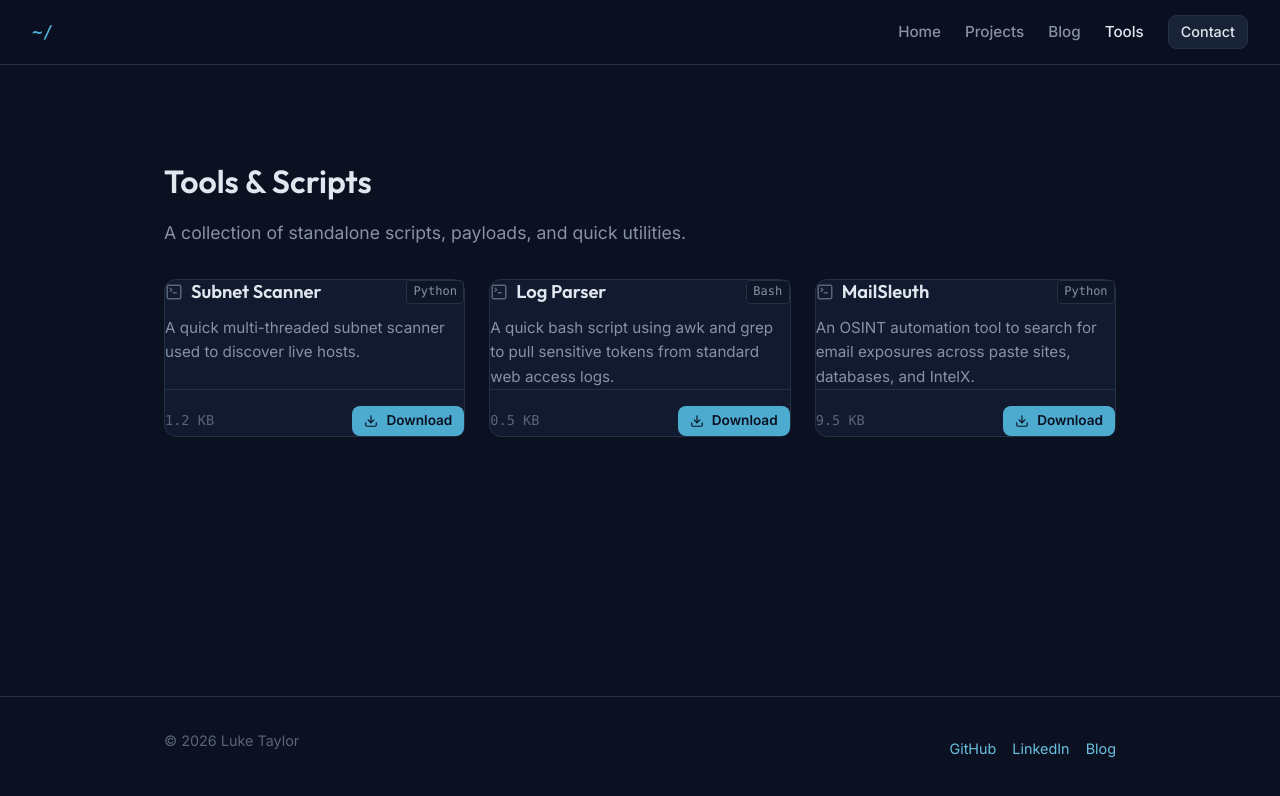
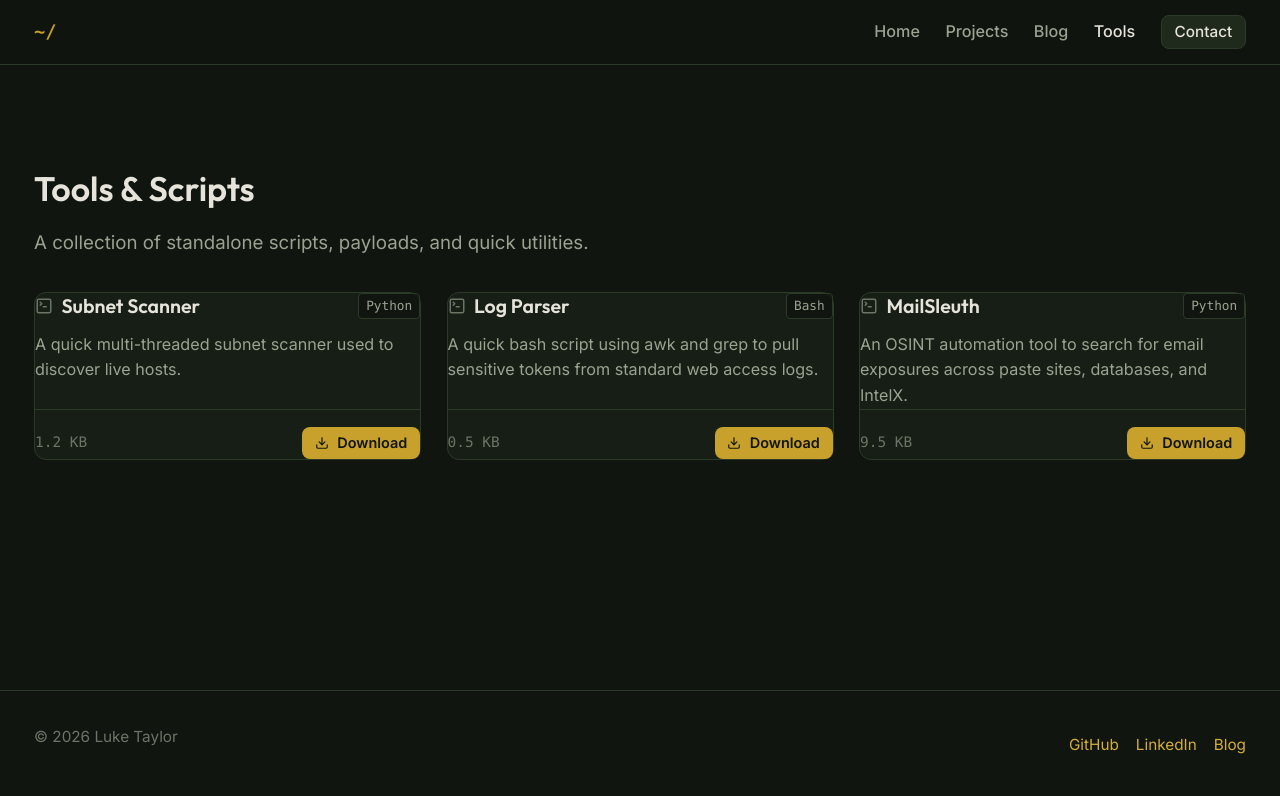
Before and after one commit to luketnc/LukeTaylorPortfolio, a React (Vite) app: page /#/tools in a window 1280 px wide. Shown: the top 796 px of the page. Built offline with nearby package versions, Linux system fonts and the light colour scheme.

Commit message:
Updated the look of the site
color schemes

```diff
--- a/src/index.css
+++ b/src/index.css
@@ -1,26 +1,27 @@
 @import url('https://fonts.googleapis.com/css2?family=Inter:wght@400;500;600;700&family=Outfit:wght@500;600;700&display=swap');
 
 :root {
-  /* Brand & Neutrals - Deep Navy */
-  --bg-color: #0b1121;
-  --surface-color: #111a2e;
-  --surface-hover: #182338;
-  --border-color: #243044;
+  /* Base - Field Olive. Warm, desaturated green-black. Deliberately not the
+     navy/cyan or neon "matrix" green that every security site defaults to. */
+  --bg-color: #10150f;
+  --surface-color: #171e15;
+  --surface-hover: #1f2a1c;
+  --border-color: #2c3a28;
 
-  --text-primary: #e1e7ef;
-  --text-secondary: #8892a4;
-  --text-muted: #5b6578;
+  --text-primary: #e6e4da;
+  --text-secondary: #9aa391;
+  --text-muted: #6b7566;
 
-  /* Accents - Steel Teal */
-  --accent-color: #4dabcf;
-  --accent-hover: #6bc0e0;
-  --accent-text: #6bc0e0;
-  --accent-glow: rgba(77, 171, 207, 0.12);
+  /* Accent - Brass. Warm metal against olive, like field equipment. */
+  --accent-color: #c8a02c;
+  --accent-hover: #e0b94a;
+  --accent-text: #d4ae3c;
+  --accent-glow: rgba(200, 160, 44, 0.14);
 
-  --status-active: #4dabcf;
-  --status-staging: #e0a45e;
-  --status-completed: #7c8ef2;
-  --status-archived: #5b6578;
+  --status-active: #c8a02c;
+  --status-staging: #b5763a;
+  --status-completed: #7a9a5b;
+  --status-archived: #6b7566;
 
   /* Typography */
   --font-sans: 'Inter', system-ui, -apple-system, sans-serif;
@@ -53,6 +54,10 @@
 *::before,
 *::after {
   box-sizing: border-box;
+}
+
+html {
+  font-size: 17px;
 }
 
 html,
@@ -104,9 +109,9 @@ ol {
 /* Utilities */
 .container {
   width: 100%;
-  max-width: 1000px;
+  max-width: 1600px;
   margin: 0 auto;
-  padding: 0 var(--space-6);
+  padding: 0 var(--space-8);
 }
 
 .visually-hidden {
@@ -162,7 +167,7 @@ button {
 /* -- Navbar -- */
 .navbar {
   border-bottom: 1px solid var(--border-color);
-  background: rgba(11, 17, 33, 0.85);
+  background: rgba(16, 21, 15, 0.85);
   backdrop-filter: blur(12px);
   position: sticky;
   top: 0;
@@ -360,7 +365,7 @@ button {
 /* -- Project Cards -- */
 .projects-grid {
   display: grid;
-  grid-template-columns: repeat(auto-fill, minmax(300px, 1fr));
+  grid-template-columns: repeat(auto-fill, minmax(360px, 1fr));
   gap: var(--space-6);
 }
 
@@ -565,22 +570,22 @@ button {
 
 /* AI Enhanced Tag Styles */
 .tag.ai-enhanced-tag {
-  color: #e5c07b;
-  border-color: rgba(210, 153, 34, 0.4);
-  background: rgba(210, 153, 34, 0.1);
+  color: #cf7d4a;
+  border-color: rgba(207, 125, 74, 0.4);
+  background: rgba(207, 125, 74, 0.1);
 }
 
 .filter-btn.ai-enhanced-tag {
-  color: #e5c07b;
-  border-color: rgba(210, 153, 34, 0.4);
+  color: #cf7d4a;
+  border-color: rgba(207, 125, 74, 0.4);
 }
 
 .filter-btn.ai-enhanced-tag:hover,
 .filter-btn.ai-enhanced-tag.active {
-  background: rgba(210, 153, 34, 0.15);
-  border-color: #e5c07b;
-  color: #e5c07b;
-  box-shadow: 0 4px 12px rgba(210, 153, 34, 0.15);
+  background: rgba(207, 125, 74, 0.15);
+  border-color: #cf7d4a;
+  color: #cf7d4a;
+  box-shadow: 0 4px 12px rgba(207, 125, 74, 0.15);
 }
 
 .page-header {
@@ -828,9 +833,9 @@ button {
 }
 
 .alert-box.warning {
-  background: rgba(210, 153, 34, 0.1);
-  border: 1px solid rgba(210, 153, 34, 0.4);
-  color: #e5c07b;
+  background: rgba(207, 125, 74, 0.1);
+  border: 1px solid rgba(207, 125, 74, 0.4);
+  color: #cf7d4a;
 }
 
 .alert-icon {
@@ -1031,8 +1036,8 @@ button {
 }
 
 .form-success {
-  background: rgba(77, 171, 207, 0.1);
-  border: 1px solid rgba(77, 171, 207, 0.3);
+  background: rgba(122, 154, 91, 0.1);
+  border: 1px solid rgba(122, 154, 91, 0.3);
   padding: var(--space-6);
   border-radius: var(--radius-md);
   text-align: center;
@@ -1046,7 +1051,7 @@ button {
 /* -- Tools Page -- */
 .tools-grid {
   display: grid;
-  grid-template-columns: repeat(auto-fill, minmax(300px, 1fr));
+  grid-template-columns: repeat(auto-fill, minmax(360px, 1fr));
   gap: var(--space-6);
 }
 
@@ -1087,7 +1092,7 @@ button {
 .tool-badge {
   font-family: var(--font-mono);
   font-size: 0.75rem;
-  background: rgba(11, 17, 33, 0.5);
+  background: rgba(11, 15, 10, 0.5);
   border: 1px solid var(--border-color);
   padding: 0.1rem 0.4rem;
   border-radius: var(--radius-sm);
@@ -1219,7 +1224,7 @@ button {
 }
 
 .markdown-body pre {
-  background: #0a0f1a;
+  background: #0b0f0a;
   border: 1px solid var(--border-color);
   padding: var(--space-4);
   border-radius: var(--radius-md);
```
